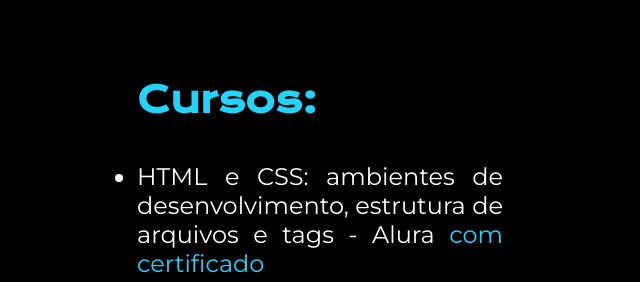
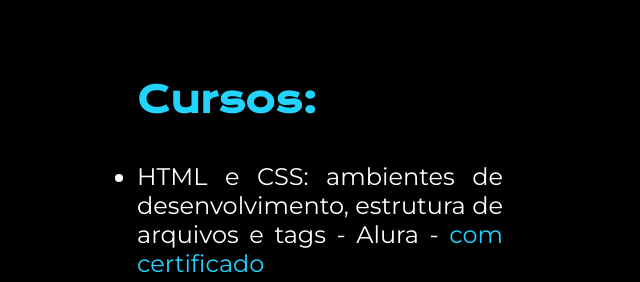
Before and after one commit to Almeida-Murillo/projeto-portif-lio, a plain HTML site: page curriculo.html in a window 1280 px wide. Shown: the part 1699-1981 px from the top of the page, 55-695 px from the left. Drawn offline with nearby package versions, Linux system fonts and the light colour scheme.

Commit message:
Atualizando...

```diff
--- a/curriculo.html
+++ b/curriculo.html
@@ -43,7 +43,7 @@
 
                 <!--AGUARDANDO CONCLUIR ESTA FORMACÃO-->
 
-                <li>HTML e CSS: ambientes de desenvolvimento, estrutura de arquivos e tags - Alura <a href="https://cursos.alura.com.br/certificate/28dbc622-9303-46dd-bb7d-5b66fde2e258?lang=pt_BR">com certificado</a></li>
+                <li>HTML e CSS: ambientes de desenvolvimento, estrutura de arquivos e tags - Alura - <a href="https://cursos.alura.com.br/certificate/28dbc622-9303-46dd-bb7d-5b66fde2e258?lang=pt_BR">com certificado</a></li>
                 <li>HTML e CSS: cabeçalho, footer e variáveis CSS - Alura - <a href="https://cursos.alura.com.br/certificate/15d46ba7-1d5a-4a04-84aa-3a3faff65645?lang=pt_BR">com certificado</a></li>
                 <li>HTML e CSS: Classes, posicionamento e Flexbox - Alura - <a href="https://cursos.alura.com.br/certificate/1281038a-b46b-47bc-99ac-9398b7a640b4?lang=pt_BR">com certificado</a></li>
                 <li>HTML e CSS: praticando HTML/CSS - Alura - <a href="https://cursos.alura.com.br/certificate/fc94a2a1-8267-413e-afd6-708bd6ce7998?lang=pt_BR">com certificado</a></li>
```
